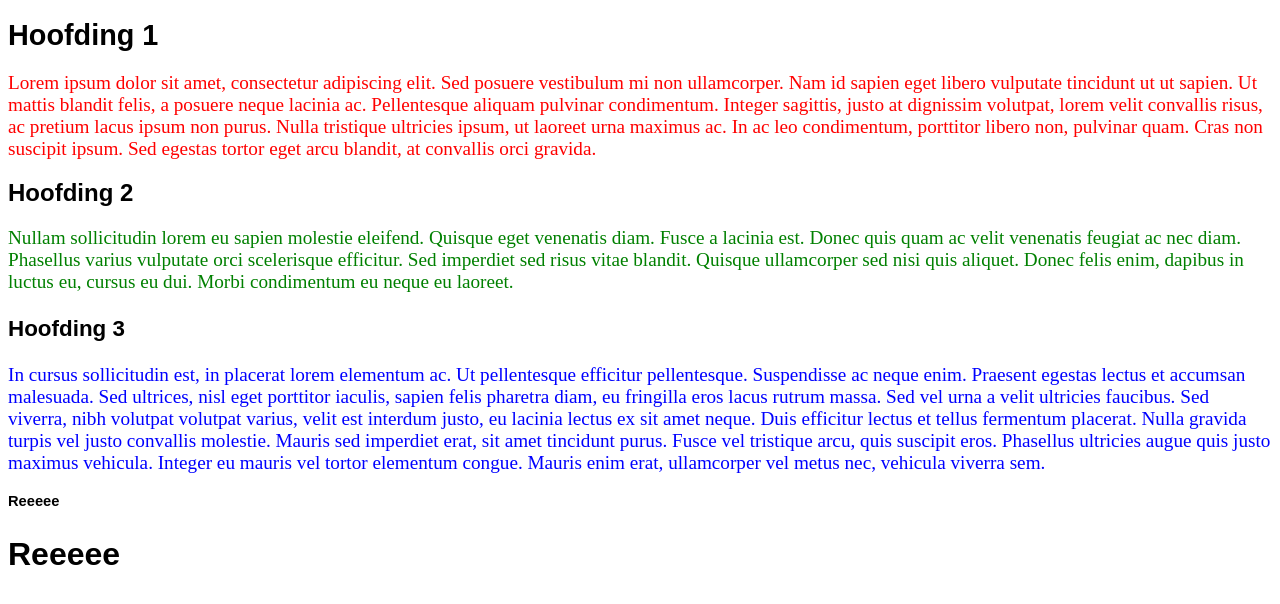
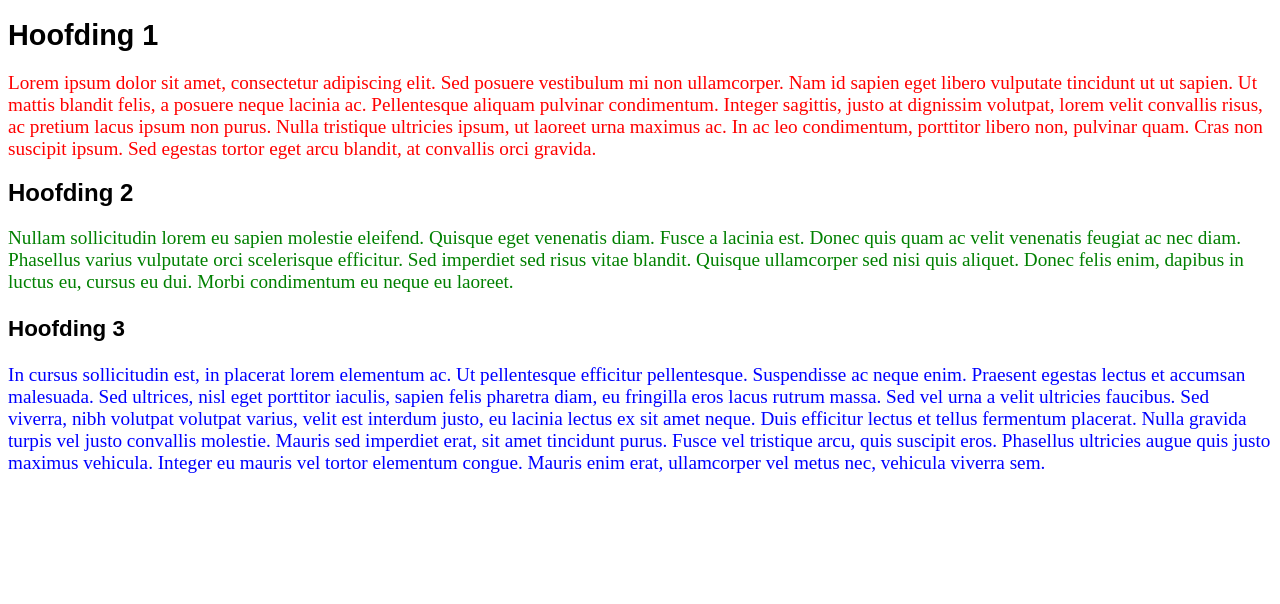
Before and after one commit to VanHaverbekeBram/VanHaverbekeBram.github.io, a plain HTML site: page labo5/hoofding.html in a window 1280 px wide. Drawn offline with Linux system fonts and the light colour scheme.

Commit message:
Update hoofding.html

```diff
--- a/labo5/hoofding.html
+++ b/labo5/hoofding.html
@@ -12,7 +12,5 @@
 <p class="tekst2">Nullam sollicitudin lorem eu sapien molestie eleifend. Quisque eget venenatis diam. Fusce a lacinia est. Donec quis quam ac velit venenatis feugiat ac nec diam. Phasellus varius vulputate orci scelerisque efficitur. Sed imperdiet sed risus vitae blandit. Quisque ullamcorper sed nisi quis aliquet. Donec felis enim, dapibus in luctus eu, cursus eu dui. Morbi condimentum eu neque eu laoreet.</p>
 <h3>Hoofding 3</h3>
 <p class="tekst3">In cursus sollicitudin est, in placerat lorem elementum ac. Ut pellentesque efficitur pellentesque. Suspendisse ac neque enim. Praesent egestas lectus et accumsan malesuada. Sed ultrices, nisl eget porttitor iaculis, sapien felis pharetra diam, eu fringilla eros lacus rutrum massa. Sed vel urna a velit ultricies faucibus. Sed viverra, nibh volutpat volutpat varius, velit est interdum justo, eu lacinia lectus ex sit amet neque. Duis efficitur lectus et tellus fermentum placerat. Nulla gravida turpis vel justo convallis molestie. Mauris sed imperdiet erat, sit amet tincidunt purus. Fusce vel tristique arcu, quis suscipit eros. Phasellus ultricies augue quis justo maximus vehicula. Integer eu mauris vel tortor elementum congue. Mauris enim erat, ullamcorper vel metus nec, vehicula viverra sem.</p>
-<h1 class="ex">Reeeee</h1>
-<h2 class="em">Reeeee</h2>
 </body>
 </html>
```
